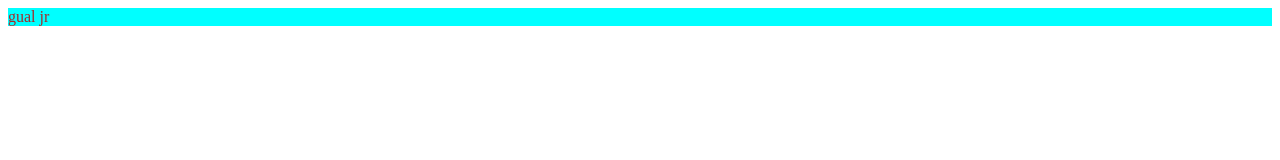
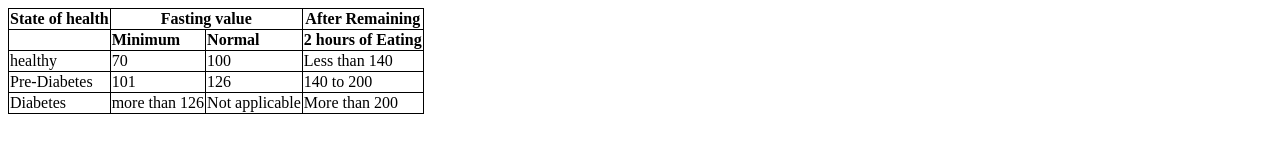
Before and after one commit to gunal15/jr, a plain HTML site: page index.html in a window 1280 px wide. Drawn offline with Linux system fonts and the light colour scheme.

Commit message:
Add files via upload

```diff
--- a/index.html
+++ b/index.html
@@ -6,13 +6,48 @@
     <meta name="viewport" content="width=device-width, initial-scale=1.0">
     <title>documet</title>
     <style>
-        div{
-            background-color: aqua;
-            color: brown;
-        }
+        table,th,td{
+            border: 1px solid black;
+            border-collapse:collapse ;
+           }
     </style>
 </head>
 <body>
-<div>gual jr</div>
+<table>
+    <thead>
+        <th>State of health</th>
+        <th colspan="2">Fasting value</th>
+        <th>After Remaining</th>
+
+    </thead>
+    <tbody>
+        <tr>
+           <td> </td>
+           <td><b>Minimum</b></td>
+           <td><b>Normal</b></td>
+           <td><b>2 hours of Eating</b></td>
+
+        </tr>
+        <tr>
+            <td>healthy</td>
+            <td>70</td>
+            <td>100</td>
+            <td>Less than 140</td>
+        </tr>
+        <tr>
+            <td>Pre-Diabetes</td>
+            <td>101</td>
+            <td>126</td>
+            <td>140 to 200</td>
+        </tr>
+        <tr>
+            <td>Diabetes</td>
+            <td>more than 126</td>
+            <td>Not applicable</td>
+            <td>More than 200</td>
+        </tr>
+
+    </tbody>
+</table>
 </body>
 </html>
```
